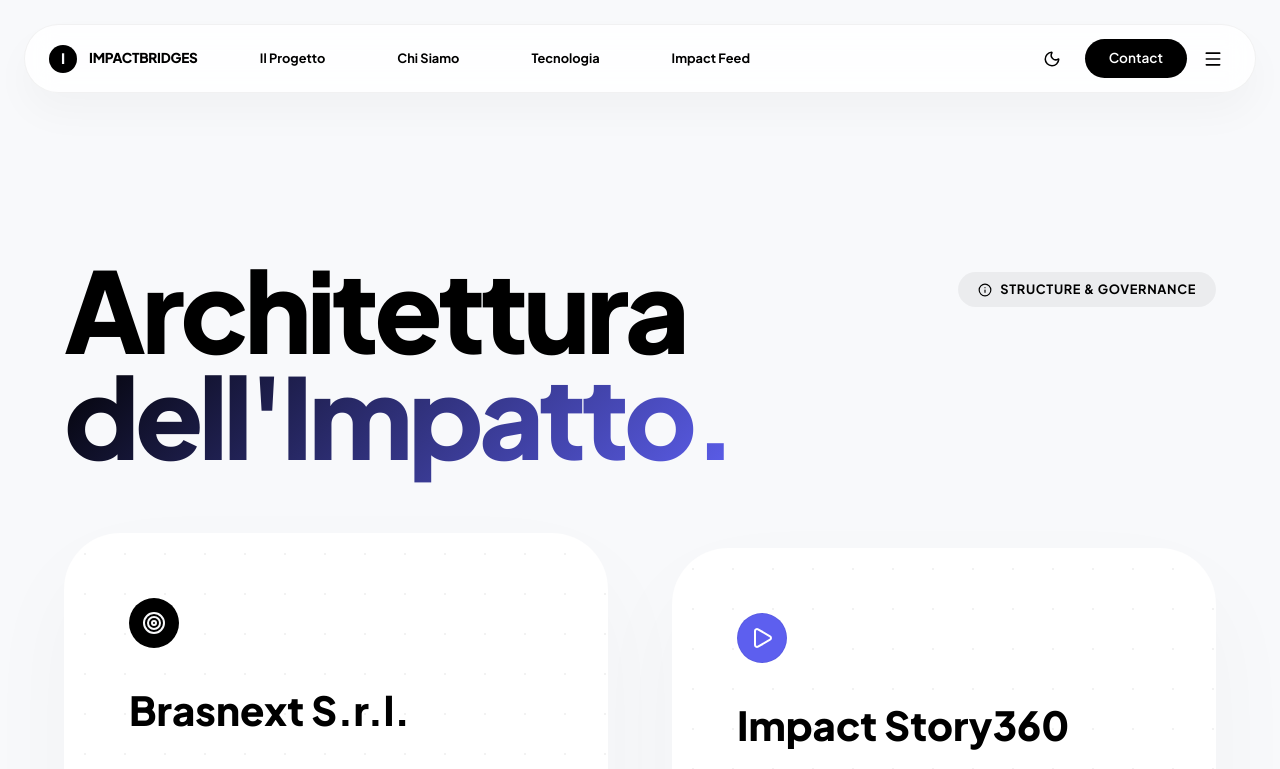
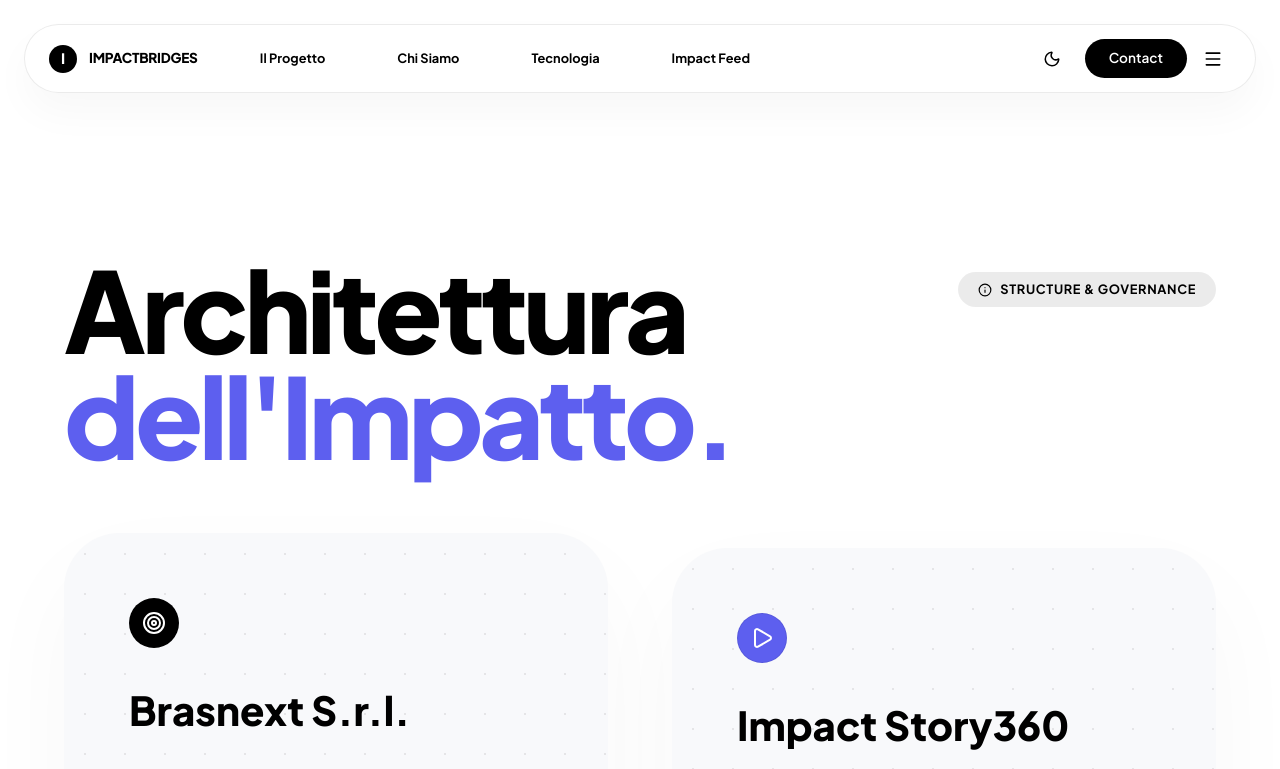
Before and after one commit to mahmoudabdel098/impact-bridges-platform, a React (Vite) app: page /about in a window 1280 px wide. Shown: the top 769 px of the page. Built offline with nearby package versions, Linux system fonts and the light colour scheme.

Commit message:
style: remove text gradients, improve dark mode contrast, and fix theme-aware colors

```diff
--- a/src/components/Layout.jsx
+++ b/src/components/Layout.jsx
@@ -7,8 +7,8 @@
 const Footer = () => {
   return (
     <footer style={{
-      background: '#000', color: '#fff', padding: '8rem 4rem 4rem',
-      borderTop: '1px solid rgba(255,255,255,0.05)'
+      background: 'var(--text-main)', color: 'var(--bg-main)', padding: '8rem 4rem 4rem',
+      borderTop: '1px solid var(--border-subtle)'
     }}>
       <div className="content-box">
         <div className="grid-2" style={{ marginBottom: '8rem' }}>
@@ -20,9 +20,9 @@
               Il primo ecosistema a Milano che trasforma la responsabilità sociale in asset strategico reale.
             </p>
             <div style={{ display: 'flex', gap: '1.5rem' }}>
-               <a href="#" style={{ color: '#fff' }}><Globe size={20} /></a>
-               <a href="#" style={{ color: '#fff' }}><Share2 size={20} /></a>
-               <a href="#" style={{ color: '#fff' }}><Mail size={20} /></a>
+               <a href="#" style={{ color: 'var(--bg-main)' }}><Globe size={20} /></a>
+               <a href="#" style={{ color: 'var(--bg-main)' }}><Share2 size={20} /></a>
+               <a href="#" style={{ color: 'var(--bg-main)' }}><Mail size={20} /></a>
             </div>
           </div>
 
@@ -30,28 +30,28 @@
              <div>
                 <h4 style={{ fontSize: '0.8rem', fontWeight: 800, textTransform: 'uppercase', letterSpacing: '0.1em', marginBottom: '2rem', opacity: 0.3 }}>Pagine</h4>
                 <div style={{ display: 'flex', flexDirection: 'column', gap: '1rem' }}>
-                   <Link to="/" style={{ color: '#fff', textDecoration: 'none', fontWeight: 600 }}>Home</Link>
-                   <Link to="/about" style={{ color: '#fff', textDecoration: 'none', fontWeight: 600 }}>About</Link>
-                   <Link to="/services" style={{ color: '#fff', textDecoration: 'none', fontWeight: 600 }}>Tecnologia</Link>
-                   <Link to="/impact" style={{ color: '#fff', textDecoration: 'none', fontWeight: 600 }}>Impact Feed</Link>
+                   <Link to="/" style={{ color: 'var(--bg-main)', textDecoration: 'none', fontWeight: 600 }}>Home</Link>
+                   <Link to="/about" style={{ color: 'var(--bg-main)', textDecoration: 'none', fontWeight: 600 }}>About</Link>
+                   <Link to="/services" style={{ color: 'var(--bg-main)', textDecoration: 'none', fontWeight: 600 }}>Tecnologia</Link>
+                   <Link to="/impact" style={{ color: 'var(--bg-main)', textDecoration: 'none', fontWeight: 600 }}>Impact Feed</Link>
                 </div>
              </div>
              <div>
                 <h4 style={{ fontSize: '0.8rem', fontWeight: 800, textTransform: 'uppercase', letterSpacing: '0.1em', marginBottom: '2rem', opacity: 0.3 }}>Newsletter</h4>
                 <p style={{ fontSize: '0.9rem', opacity: 0.5, marginBottom: '1.5rem' }}>Ricevi aggiornamenti sulla stagione ESG 2026.</p>
-                <div style={{ display: 'flex', borderBottom: '1px solid rgba(255,255,255,0.2)', paddingBottom: '0.5rem' }}>
-                   <input type="email" placeholder="latua@email.com" style={{ background: 'none', border: 'none', color: '#fff', width: '100%', outline: 'none' }} />
+                <div style={{ display: 'flex', borderBottom: '1px solid rgba(128,128,128,0.2)', paddingBottom: '0.5rem' }}>
+                   <input type="email" placeholder="latua@email.com" style={{ background: 'none', border: 'none', color: 'var(--bg-main)', width: '100%', outline: 'none' }} />
                    <button style={{ background: 'none', border: 'none', color: 'var(--accent-purple)', cursor: 'pointer' }}><ArrowUpRight /></button>
                 </div>
              </div>
           </div>
         </div>
 
-        <div style={{ display: 'flex', justifyContent: 'space-between', alignItems: 'center', paddingTop: '4rem', borderTop: '1px solid rgba(255,255,255,0.05)', fontSize: '0.8rem', opacity: 0.4 }}>
+        <div style={{ display: 'flex', justifyContent: 'space-between', alignItems: 'center', paddingTop: '4rem', borderTop: '1px solid rgba(128,128,128,0.1)', fontSize: '0.8rem', opacity: 0.4 }}>
            <p>© 2026 ImpactBridges by Brasnext S.r.l. All rights reserved.</p>
            <div style={{ display: 'flex', gap: '2rem' }}>
-              <a href="#" style={{ color: '#fff' }}>Privacy Policy</a>
-              <a href="#" style={{ color: '#fff' }}>Cookie Policy</a>
+              <a href="#" style={{ color: 'var(--bg-main)' }}>Privacy Policy</a>
+              <a href="#" style={{ color: 'var(--bg-main)' }}>Cookie Policy</a>
            </div>
         </div>
       </div>
--- a/src/index.css
+++ b/src/index.css
@@ -1,30 +1,30 @@
 @import url('https://fonts.googleapis.com/css2?family=Plus+Jakarta+Sans:wght@300;400;500;600;700;800&display=swap');
 
 :root {
-  --bg-main: #f8f9fb;
-  --bg-card: #ffffff;
+  --bg-main: #ffffff;
+  --bg-card: #f8f9fb;
   --text-main: #000000;
   --text-muted: #64748b;
   --accent-green: #00d170;
   --accent-purple: #5d5fef;
   --accent-yellow: #fbbf24;
-  --border-subtle: rgba(0, 0, 0, 0.05);
-  --header-bg: rgba(255, 255, 255, 0.85);
+  --border-subtle: rgba(0, 0, 0, 0.08);
+  --header-bg: rgba(255, 255, 255, 0.9);
   --radius-lg: 3.5rem;
   --radius-md: 1.5rem;
-  --transition-smooth: all 0.6s cubic-bezier(0.16, 1, 0.3, 1);
+  --transition-smooth: all 0.5s cubic-bezier(0.16, 1, 0.3, 1);
 }
 
 [data-theme='dark'] {
-  --bg-main: #0f172a; /* Deep Blue from image */
-  --bg-card: #1e293b;
+  --bg-main: #050810; /* Richer, darker blue-black */
+  --bg-card: #0f172a; /* Card background slightly lighter */
   --text-main: #ffffff;
   --text-muted: #94a3b8;
-  --accent-green: #34d399;
-  --accent-purple: #f5b642; /* Golden Yellow from image used as primary accent */
+  --accent-green: #10b981;
+  --accent-purple: #f5b642; /* Golden Yellow */
   --accent-yellow: #f5b642;
   --border-subtle: rgba(255, 255, 255, 0.1);
-  --header-bg: rgba(15, 23, 42, 0.85);
+  --header-bg: rgba(5, 8, 16, 0.9);
 }
 
 * {
@@ -212,7 +212,7 @@
 
 .nav-btn.dark {
   background: var(--text-main);
-  color: white;
+  color: var(--bg-main);
 }
 
 .nav-btn.active {
@@ -237,9 +237,7 @@
 }
 
 .gradient-text {
-  background: linear-gradient(135deg, var(--text-main) 0%, var(--accent-purple) 100%);
-  -webkit-background-clip: text;
-  -webkit-text-fill-color: transparent;
+  color: var(--accent-purple);
 }
 
 /* Hover Lift */
--- a/src/pages/About.jsx
+++ b/src/pages/About.jsx
@@ -32,7 +32,7 @@
               </p>
             </div>
             <div className="main-card bg-grid" style={{ padding: '4rem' }}>
-              <div className="pill-number" style={{ marginBottom: '2rem', background: 'var(--accent-purple)', color: '#fff' }}><Play size={24} /></div>
+              <div className="pill-number" style={{ marginBottom: '2rem', background: 'var(--accent-purple)', color: 'var(--bg-main)' }}><Play size={24} /></div>
               <h3 style={{ fontSize: '2.5rem', fontWeight: 800, marginBottom: '1.5rem' }}>Impact Story360</h3>
               <p className="text-muted" style={{ fontSize: '1.1rem', lineHeight: '1.7' }}>
                 Il brand narrativo e la "factory" creativa. Impact Story360 si occupa di catturare l'anima dei progetti attraverso il reportage cinematografico. Non facciamo pubblicità: documentiamo la realtà del Terzo Settore intrecciandola con le strategie di sostenibilità delle aziende partner.
--- a/src/pages/Home.jsx
+++ b/src/pages/Home.jsx
@@ -36,7 +36,7 @@
               </p>
               <div style={{ display: 'flex', gap: '1.5rem' }}>
                 <Link to="/contacts" className="nav-btn dark" style={{ padding: '1.5rem 3rem', fontSize: '1.1rem' }}>Inizia il Dialogo</Link>
-                <Link to="/impact" className="nav-btn" style={{ border: '1px solid #000', padding: '1.5rem 3rem', fontSize: '1.1rem', textDecoration: 'none' }}>Esplora i Reportage</Link>
+                <Link to="/impact" className="nav-btn" style={{ border: '1px solid var(--border-subtle)', padding: '1.5rem 3rem', fontSize: '1.1rem', textDecoration: 'none' }}>Esplora i Reportage</Link>
               </div>
             </motion.div>
 
@@ -53,7 +53,7 @@
               <div className="main-card desktop-only"
                 style={{
                   position: 'absolute', top: '10%', right: '-2rem',
-                  padding: '1.5rem', background: 'var(--accent-purple)', color: '#fff',
+                  padding: '1.5rem', background: 'var(--accent-purple)', color: 'var(--bg-main)',
                   borderRadius: '2rem', zIndex: 10
                 }}
               >
@@ -68,12 +68,12 @@
           animate={{ y: [0, 10, 0] }}
           transition={{ duration: 2, repeat: Infinity }}
         >
-          <ChevronDown size={24} color="rgba(0,0,0,0.2)" />
+          <ChevronDown size={24} color="var(--text-muted)" style={{ opacity: 0.5 }} />
         </motion.div>
       </section>
 
       {/* DETAILED MISSION - SLIDE 3 & 4 */}
-      <section style={{ background: '#fff' }}>
+      <section style={{ background: 'var(--bg-card)', borderTop: '1px solid var(--border-subtle)' }}>
         <div className="content-box">
           <div className="grid-2" style={{ gap: '6rem' }}>
             <div>
@@ -89,12 +89,12 @@
                </div>
             </div>
             <div style={{ display: 'grid', gridTemplateColumns: '1fr', gap: '2rem' }}>
-               <div className="main-card" style={{ background: '#f8f9fb', padding: '3rem' }}>
+               <div className="main-card" style={{ background: 'var(--bg-main)', padding: '3rem' }}>
                   <Zap className="accent-text" size={32} style={{ marginBottom: '1.5rem' }} />
                   <h3 style={{ fontSize: '1.8rem', fontWeight: 800, marginBottom: '1rem' }}>Matching Strategico</h3>
                   <p className="text-muted">Un'analisi profonda degli obiettivi CSR dell'azienda per trovare la ETS (Ente Terzo Settore) perfetta nella nostra shortlist curata.</p>
                </div>
-               <div className="main-card" style={{ background: 'var(--accent-purple)', color: '#fff', padding: '3rem' }}>
+               <div className="main-card" style={{ background: 'var(--accent-purple)', color: 'var(--bg-main)', padding: '3rem' }}>
                   <Users size={32} style={{ marginBottom: '1.5rem' }} />
                   <h3 style={{ fontSize: '1.8rem', fontWeight: 800, marginBottom: '1rem' }}>Ecosistema Vivo</h3>
                   <p style={{ opacity: 0.8 }}>Oltre 10 ETS già mappate e pronte per attivare partnership che generano valore misurabile e storie autentiche.</p>
@@ -105,7 +105,7 @@
       </section>
 
       {/* VIDEO & STORYTELLING IMPACT - SLIDE 12 */}
-      <section style={{ background: '#000', color: '#fff' }}>
+      <section style={{ background: 'var(--text-main)', color: 'var(--bg-main)' }}>
         <div className="content-box">
            <div className="grid-2" style={{ alignItems: 'center' }}>
               <div style={{ position: 'relative' }}>
@@ -116,7 +116,7 @@
                  />
               </div>
               <div>
-                 <div className="feature-pill" style={{ background: 'var(--accent-purple)', color: '#fff', border: 'none', marginBottom: '2rem' }}>IMPACT STORY360</div>
+                 <div className="feature-pill" style={{ background: 'var(--accent-purple)', color: 'var(--bg-main)', border: 'none', marginBottom: '2rem' }}>IMPACT STORY360</div>
                  <h2 style={{ fontSize: '5rem', fontWeight: 950, lineHeight: 1, marginBottom: '2.5rem' }}>Narrazione <br />Cinematografica.</h2>
                  <p style={{ fontSize: '1.3rem', opacity: 0.7, lineHeight: 1.6, marginBottom: '3rem' }}>
                     Documentiamo l'incontro reale sul campo. Niente attori, solo la verità del lavoro sociale intrecciata con la visione aziendale. Il risultato è un asset di comunicazione unico per il bilancio di sostenibilità.
@@ -137,7 +137,7 @@
       </section>
 
       {/* THE 17 SECTIONS SUMMARY - SLIDE 1 & 17 */}
-      <section style={{ background: '#f8f9fb' }}>
+      <section style={{ background: 'var(--bg-main)', borderTop: '1px solid var(--border-subtle)' }}>
         <div className="content-box">
           <div style={{ textAlign: 'center', marginBottom: '6rem' }}>
              <h2 className="text-huge" style={{ fontSize: '6rem' }}>Vision 2026.</h2>
@@ -151,7 +151,7 @@
                 <h3 style={{ fontSize: '2.5rem', fontWeight: 900, marginBottom: '1.5rem' }}>01. Brasnext</h3>
                 <p className="text-muted">L'operatore logistico e produttivo che garantisce l'esecuzione impeccabile di ogni fase del progetto.</p>
              </div>
-             <div className="main-card" style={{ padding: '3rem', border: '2px solid #000' }}>
+             <div className="main-card" style={{ padding: '3rem', border: '2px solid var(--accent-purple)' }}>
                 <h3 style={{ fontSize: '2.5rem', fontWeight: 900, marginBottom: '1.5rem' }}>02. Shortlist</h3>
                 <p className="text-muted">Un accesso esclusivo a una rete verificata di Enti del Terzo Settore accuratamente selezionati per trasparenza e impatto.</p>
              </div>
```
Also changed, not shown: src/pages/Services.jsx (+5 -5 lines).
